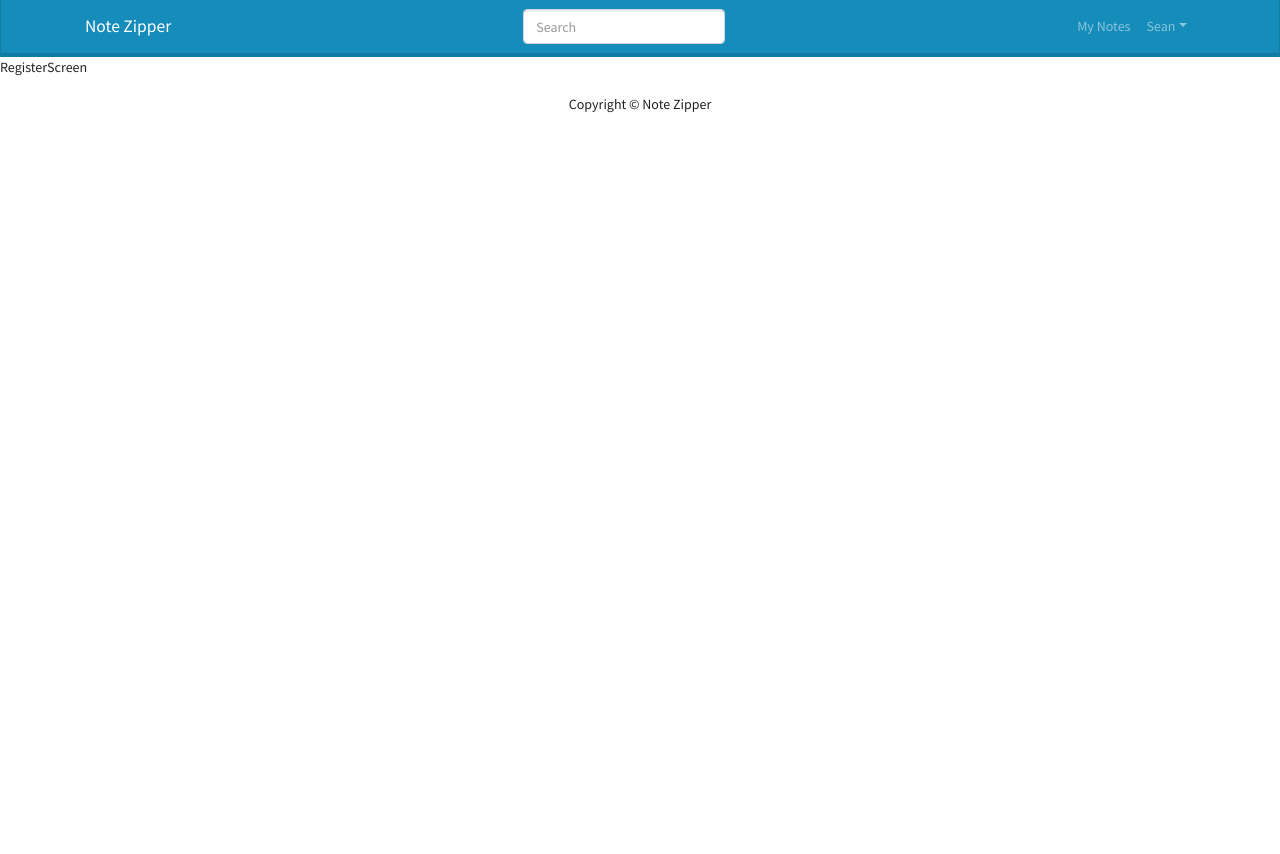
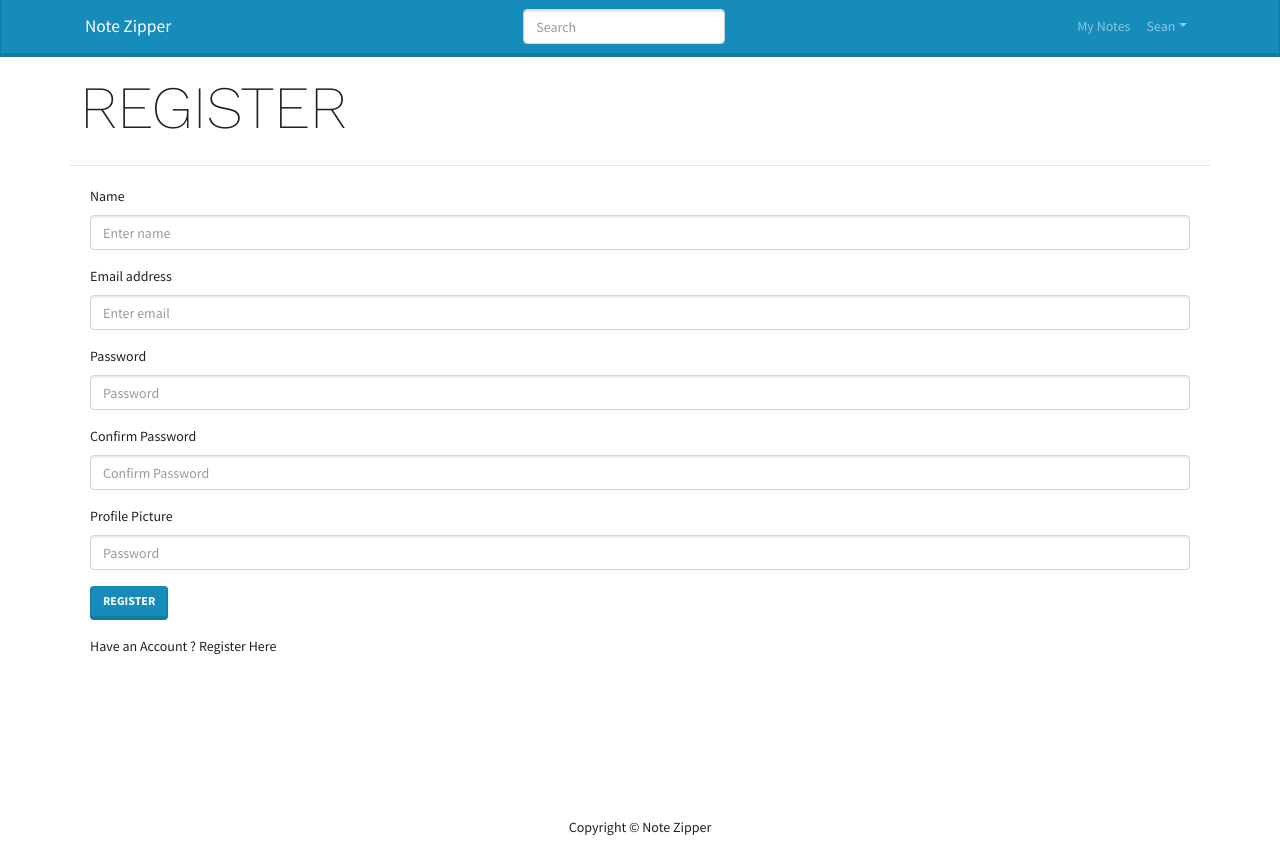
Before and after one commit to seanarch/note-zipper, a React (Create React App) app in the folder frontend/: page /register in a window 1280 px wide. Before the commit the page ends 800 px from the top, so only its background shows below. Built offline with nearby package versions, Linux system fonts and the light colour scheme.

Commit message:
basic functions of register page

```diff
--- a/frontend/src/screens/LoginScreen/LoginScreen.js
+++ b/frontend/src/screens/LoginScreen/LoginScreen.js
@@ -1,4 +1,4 @@
-import React, { useState } from "react";
+import React, { useState, useEffect } from "react";
 import axios from "axios";
 import { Form, Button, Row, Col } from "react-bootstrap";
 import MainScreen from "../../components/MainScreen";
--- a/frontend/src/screens/RegisterScreen/RegisterScreen.js
+++ b/frontend/src/screens/RegisterScreen/RegisterScreen.js
@@ -1,7 +1,125 @@
-import React from "react";
+import React, { useState } from "react";
+import axios from "axios";
+import { Form, Row, Button, Col } from "react-bootstrap";
+import { Link } from "react-router-dom";
+import MainScreen from "../../components/MainScreen";
+import Loading from "../../components/Loading";
+import ErrorMessage from "../../components/ErrorMessage";
 
 const RegisterScreen = () => {
-  return <div>RegisterScreen</div>;
+  const [name, setName] = useState("");
+  const [email, setEmail] = useState("");
+  const [password, setPassword] = useState("");
+  const [confirmpassword, setConfirmpassword] = useState("");
+  const [pic, setPic] = useState(
+    "https://icon-library.com/images/anonymous-avatar-icon/anonymous-avatar-icon-25.jpg"
+  );
+  const [message, setMessage] = useState(null);
+  const [picMessage, setPicMessage] = useState(null);
+  const [error, setError] = useState(false);
+  const [loading, setLoading] = useState(false);
+
+  const submitHandler = async (e) => {
+    e.preventDefault();
+
+    if (password !== confirmpassword) {
+      setMessage("Passwords do not match");
+    } else {
+      setMessage(null);
+      try {
+        const config = {
+          headers: {
+            "Content-type": "application/json",
+          },
+        };
+        setLoading(true);
+
+        const { data } = await axios.post(
+          "/api/users",
+          { name, pic, email, password },
+          config
+        );
+        setLoading(false);
+        localStorage.setItem("userInfo", JSON.stringify(data));
+      } catch (error) {
+        setError(error.response.data.message);
+      }
+    }
+    console.log(email);
+  };
+
+  return (
+    <MainScreen title="REGISTER">
+      <div className="loginContainer">
+        {error && <ErrorMessage variant="danger">{error}</ErrorMessage>}
+        {message && <ErrorMessage variant="danger">{message}</ErrorMessage>}
+        {loading && <Loading />}
+        <Form onSubmit={submitHandler}>
+          <Form.Group className="mb-3" controlId="formBasicEmail">
+            <Form.Label>Name</Form.Label>
+            <Form.Control
+              type="name"
+              value={name}
+              placeholder="Enter name"
+              onChange={(e) => setName(e.target.value)}
+            />
+            {/* <Form.Text className="text-muted">
+            We'll never share your email with anyone else.
+          </Form.Text> */}
+          </Form.Group>
+          <Form.Group className="mb-3" controlId="formBasicEmail">
+            <Form.Label>Email address</Form.Label>
+            <Form.Control
+              type="email"
+              value={email}
+              placeholder="Enter email"
+              onChange={(e) => setEmail(e.target.value)}
+            />
+            {/* <Form.Text className="text-muted">
+            We'll never share your email with anyone else.
+          </Form.Text> */}
+          </Form.Group>
+
+          <Form.Group className="mb-3" controlId="formBasicPassword">
+            <Form.Label>Password</Form.Label>
+            <Form.Control
+              type="password"
+              value={password}
+              placeholder="Password"
+              onChange={(e) => setPassword(e.target.value)}
+            />
+          </Form.Group>
+          <Form.Group className="mb-3" controlId="formBasicPassword">
+            <Form.Label>Confirm Password</Form.Label>
+            <Form.Control
+              type="password"
+              value={confirmpassword}
+              placeholder="Confirm Password"
+              onChange={(e) => setConfirmpassword(e.target.value)}
+            />
+          </Form.Group>
+          <Form.Group className="mb-3" controlId="formBasicPassword">
+            <Form.Label>Profile Picture</Form.Label>
+            <Form.Control
+              type="password"
+              value={password}
+              placeholder="Password"
+              onChange={(e) => setPassword(e.target.value)}
+            />
+          </Form.Group>
+
+          <Button variant="primary" type="submit">
+            Register
+          </Button>
+        </Form>
+        <Row className="py-3">
+          <Col>
+            Have an Account ? <Link to="/login">Register Here</Link>
+          </Col>
+        </Row>
+      </div>
+    </MainScreen>
+  );
 };
 
 export default RegisterScreen;
```
Also changed, not shown: frontend/src/screens/LandingPage/LandingPage.js (+8 -1 lines).
